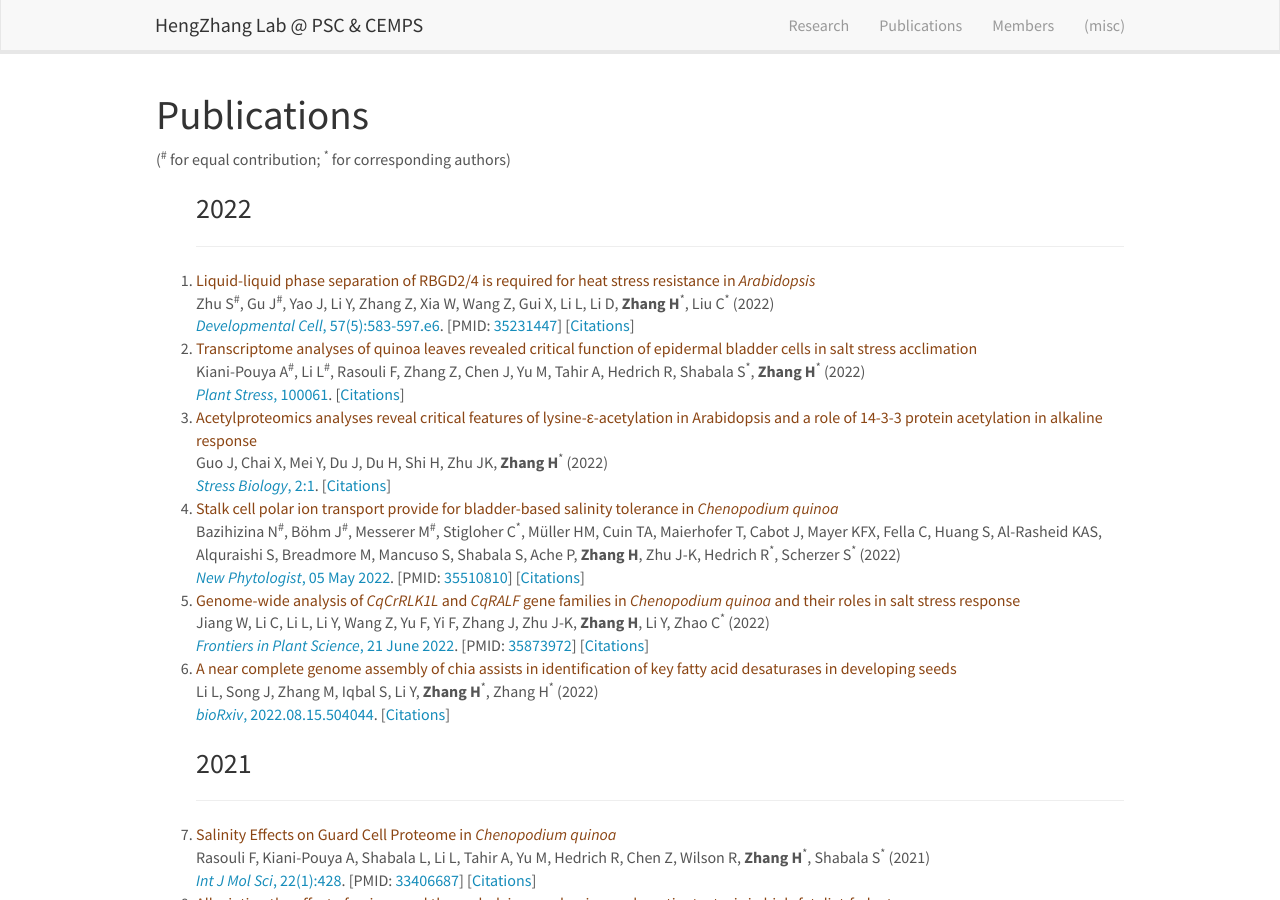
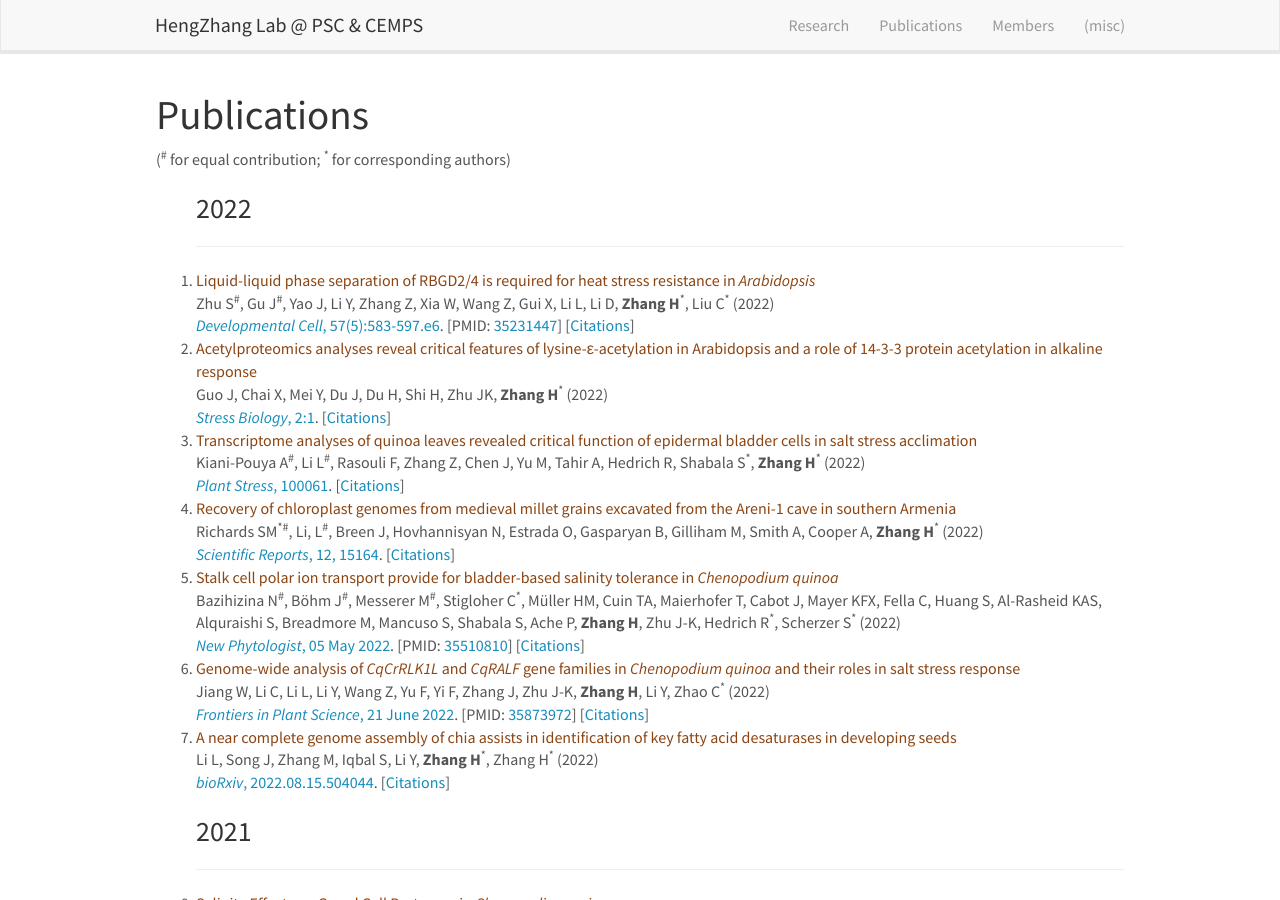
Before and after one commit to hengzhanglab/hengzhanglab.github.io, a Jekyll site: the page built from _pages/publications.md, in a window 1280 px wide and 900 px high. Built offline with Jekyll 4.4.1, drawn with Linux system fonts in a browser that asks for light colours.

Commit message:
Update publications.yml

```diff
--- a/_data/publications.yml
+++ b/_data/publications.yml
@@ -9,6 +9,14 @@
   doi: 10.1016/j.devcel.2022.02.005
   pmid: 35231447
 
+- title: "Acetylproteomics analyses reveal critical features of lysine-ε-acetylation in Arabidopsis and a role of 14-3-3 protein acetylation in alkaline response"
+  authors: Guo J, Chai X, Mei Y, Du J, Du H, Shi H, Zhu JK, <b>Zhang H</b><sup>*</sup>
+  year: 2022
+  journal: Stress Biology
+  display: "2:1"
+  doi: 10.1007/s44154-021-00024-z
+  pmid:
+
 - title: Transcriptome analyses of quinoa leaves revealed critical function of epidermal bladder cells in salt stress acclimation
   authors: Kiani-Pouya A<sup>#</sup>, Li L<sup>#</sup>, Rasouli F, Zhang Z, Chen J, Yu M, Tahir A, Hedrich R, Shabala S<sup>*</sup>, <b>Zhang H</b><sup>*</sup>
   year: 2022
@@ -17,12 +25,12 @@
   doi: 10.1016/j.stress.2022.100061
   pmid:
 
-- title: "Acetylproteomics analyses reveal critical features of lysine-ε-acetylation in Arabidopsis and a role of 14-3-3 protein acetylation in alkaline response"
-  authors: Guo J, Chai X, Mei Y, Du J, Du H, Shi H, Zhu JK, <b>Zhang H</b><sup>*</sup>
+- title: "Recovery of chloroplast genomes from medieval millet grains excavated from the Areni-1 cave in southern Armenia"
+  authors: Richards SM<sup>*</sup><sup>#</sup>, Li, L<sup>#</sup>, Breen J, Hovhannisyan N, Estrada O, Gasparyan B, Gilliham M, Smith A, Cooper A, <b>Zhang H</b><sup>*</sup>
   year: 2022
-  journal: Stress Biology
-  display: "2:1"
-  doi: 10.1007/s44154-021-00024-z
+  journal: Scientific Reports
+  display: 12, 15164
+  doi: 10.1038/s41598-022-17931-4
   pmid:
 
 - title: "Stalk cell polar ion transport provide for bladder-based salinity tolerance in <i>Chenopodium quinoa</i>"
```
